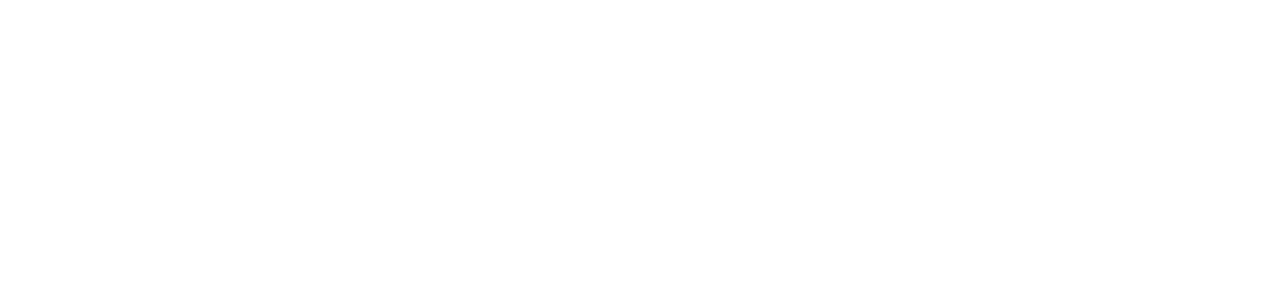
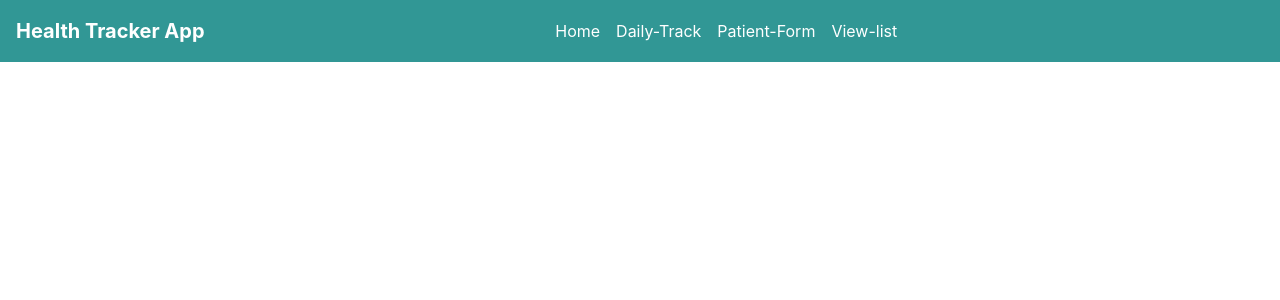
Before and after one commit to mbari60/health-app-pro-frontend, a React (Create React App) app: page / in a window 1280 px wide. Shown: the top 300 px of the page. Built offline with nearby package versions, Linux system fonts and the light colour scheme.

Commit message:
implimenting the navbar

```diff
--- a/public/index.html
+++ b/public/index.html
@@ -9,12 +9,10 @@
       name="description"
       content="Web site created using create-react-app"
     />
-    <link rel="apple-touch-icon" href="%PUBLIC_URL%/logo192.png" />
     <!--
       manifest.json provides metadata used when your web app is installed on a
       user's mobile device or desktop. See https://developers.google.com/web/fundamentals/web-app-manifest/
     -->
-    <link rel="manifest" href="%PUBLIC_URL%/manifest.json" />
     <!--
       Notice the use of %PUBLIC_URL% in the tags above.
       It will be replaced with the URL of the `public` folder during the build.
--- a/src/App.js
+++ b/src/App.js
@@ -1,7 +1,10 @@
+import Navbar from "./Components/Navbar";
+
 function App() {
   return (
-   <div>
-   </div>
+   <main>
+      <Navbar />
+   </main>
   );
 }
 
--- /dev/null
+++ b/src/Components/Navbar.js
@@ -0,0 +1,32 @@
+import { Flex, Text, Box } from "@chakra-ui/react";
+import { Link } from "react-router-dom";
+const Navbar = () => {
+  return (
+    <Flex
+      align="center"
+      justify="space-between"
+      p="4"
+      bg="teal.500"
+      color="white"
+    >
+      <Flex>
+        <Text fontSize="xl" fontWeight="bold">
+          Health Tracker App
+        </Text>
+      </Flex>
+
+      <Flex margin="auto">
+        <Link to="/">Home</Link>
+        <Box mx="4">
+          <Link to="/DailyTrack">Daily-Track</Link>
+        </Box>
+        <Link to="/PatientForm">Patient-Form</Link>
+        <Box mx="4">
+          <Link to="/Lists">View-list</Link>
+        </Box>
+      </Flex>
+    </Flex>
+  );
+};
+
+export default Navbar;
```
